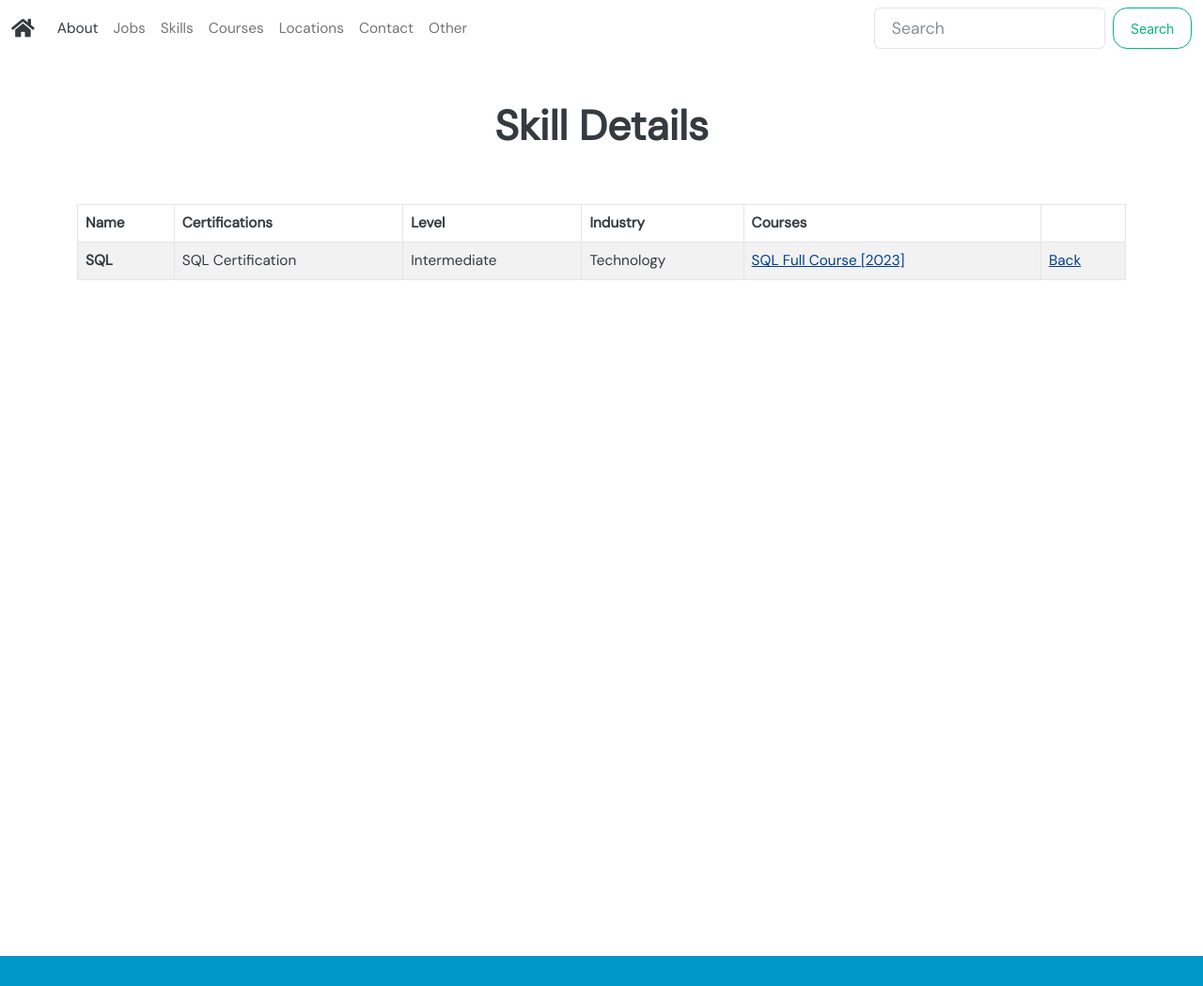
After one commit to wresendiz1/JobsNMore, a Flask app: page /skills/SQL in a window 1280 px wide. The commit adds this page. Shown: the whole page at 94% size. Run offline with Flask 2, Linux system fonts and the light colour scheme; some libraries are stand-ins or nearby versions.

Commit message:
corrected  data models and pages

```diff
--- /dev/null
+++ b/data_dict.py
@@ -0,0 +1,49 @@
+jobs = {
+'JobID1': {'Title':'Senior Software Engineer', 'Company': 'Google', 'Link': 'https://careers.google.com/jobs/results/116958901158453958-senior-software-engineering-manager-ar/?f=true&page=29&utm_campaign=google_jobs_apply&utm_medium=organic&utm_source=google_jobs_apply', 'Date':'2/13/2023',
+           'Skills':['Python', 'Excel'],
+           'Locations': ['San Francisco, CA'],
+           'Image':'https://www.freepnglogos.com/uploads/google-logo-png/google-logo-png-webinar-optimizing-for-success-google-business-webinar-13.png'},
+
+'JobID2': {'Title': 'Data Analyst', 'Company': 'Simplex', 'Link': 'https://jobs.myjobhelper.com/signup?prodid=9874&jobkey=558369-1031810&feedId=3113&pubId=9874&pubFeedId=426&jobType=&pubClickId=374533662&feedOverCap=N&company=Simplex&utm_medium=cpc&utm_source=9874&utm_campaign=xml-426&utm_content=Data%20Analyst&utm_term=Simplex&l=&ccuid=', 'Date':'2/12/2023',
+           'Skills':['Excel', 'SQL'],
+           'Locations': ['Austin, TX'],
+           'Image':'https://media.myjobhelper.com/img/srlogos/s/simplex.com'},
+
+'JobID3': {'Title': 'Front-End Web & Email Developer', 'Company': 'ISACA', 'Link': 'https://www.careerbuilder.com/job/JMD8822079GH94MYSRE?utm_campaign=google_jobs_apply&utm_source=google_jobs_apply&utm_medium=organic', 'Date':'2/13/2023',
+           'Skills':['Web Development', 'SQL'],
+           'Locations': ['Chicago, IL'],
+           'Image':'https://cdn.lensa.com/img/company-logos/9ae809d83d227dfaba16160ef2edbbadbfb48907871b025c3109d00ebd0ab216'}
+}
+
+skills ={
+'Excel': {'Name': 'Excel', 'Certifications':'Microsoft Office Specialist', 'Level':'Easy', 'Industry':'Any',
+          'Courses':['CourseID3']},
+'Python': {'Name': 'Python', 'Certifications':'Python Certification', 'Level':'Easy', 'Industry':'Technology',
+           'Courses':['CourseID1', 'CourseID2']},
+'Web Development': {'Name': 'Web Development', 'Certifications':'Web Development Certification', 'Level':'Hard', 'Industry':'Technology',
+                    'Courses':['CourseID4']},
+'SQL': {'Name': 'SQL', 'Certifications':'SQL Certification', 'Level':'Intermediate', 'Industry':'Technology',
+        'Courses':['CourseID5']},
+}
+
+locations = {
+'Austin':{'City':'Austin', 'State':'TX', 'Unemployment':'6', 'Salary':'$52,500', 'Rent':'$1,100',
+          'Image':'https://assets.simpleviewinc.com/simpleview/image/upload/c_limit,h_1200,q_75,w_1200/v1/clients/austin/austin2_copy_1__211bcd0d-a354-4c0f-8203-107ad7774905.jpg'},
+'San Francisco':{'City':'San Francisco', 'State':'CA', 'Unemployment':'5', 'Salary':'$60,000', 'Rent':'$1,500',
+                'Image':'https://cdn.travelpulse.com/images/d3a9edf4-a957-df11-b491-006073e71405/e864929d-127a-4caf-9a15-7f9cd45160f0/630x355.jpg'},
+'Chicago':{'City':'Chicago', 'State':'IL', 'Unemployment':'7.5', 'Salary':'$61,500', 'Rent':'$1,550',
+           'Image':'https://upload.wikimedia.org/wikipedia/commons/thumb/d/d6/Chicago_Skyline_Oct_2022_2.jpg/800px-Chicago_Skyline_Oct_2022_2.jpg'}
+
+}
+
+courses = {
+"CourseID1":{'Name':'CS50: Introduction to Computer Science', 'Time':'10-20 hours per week', 'Cost':'$149.00', 'Provider':'Harvard', 'Link':'https://pll.harvard.edu/course/cs50-introduction-computer-science?delta=0'},
+"CourseID2":{'Name':'System Design from Scratch', 'Time':'10-20 hours', 'Cost':'Free', 'Provider':'Youtube', 'Link':'https://www.youtube.com/playlist?list=PLfBJlB6T2eOukvc2lrkAbeZBqUS94ji1r'},
+"CourseID3":{'Name':'The Ultimate Excel Tutorial', 'Time':'5 hours', 'Cost':'Free', 'Provider':'Youtube', 'Link':'https://youtu.be/TpOIGij43AA'},
+"CourseID4":{'Name':'The Complete 2021 Web Development Bootcamp', 'Time':'10-20 hours per week', 'Cost':'$149.99', 'Provider':'Udemy', 'Link':'https://www.udemy.com/course/the-complete-web-development-bootcamp/'},
+"CourseID5":{'Name':'SQL Full Course [2023]', 'Time':'10 hours', 'Cost':'Free', 'Provider':'Youtube','Link':'https://www.youtube.com/playlist?list=PL9ooVrP1hQOG6DQnOD6ujdCEchaqADfCU'}
+
+}
+
+if __name__ == '__main__':
+        print(courses[skills['Excel']['Courses'][0]])
--- a/main.py
+++ b/main.py
@@ -1,28 +1,7 @@
 from flask import Flask, render_template, request, redirect, url_for
 from gitlab import get_commits, get_issues
+import data_dict
 
-# Dummy Data for Phase 1
-job = [{'Title': 'Senior Software Engineer', 'Company': 'Google', 'Location': 'San Francisco, CA', 'Link': 'https://careers.google.com/jobs/results/116958901158453958-senior-software-engineering-manager-ar/?f=true&page=29&utm_campaign=google_jobs_apply&utm_medium=organic&utm_source=google_jobs_apply', 'Date':'2/13/2023'},\
-    {'Title': 'Data Analyst', 'Company': 'Simplex', 'Location': 'Austin, TX', 'Link': 'https://jobs.myjobhelper.com/signup?prodid=9874&jobkey=558369-1031810&feedId=3113&pubId=9874&pubFeedId=426&jobType=&pubClickId=374533662&feedOverCap=N&company=Simplex&utm_medium=cpc&utm_source=9874&utm_campaign=xml-426&utm_content=Data%20Analyst&utm_term=Simplex&l=&ccuid=', 'Date':'2/12/2023'},\
-    {'Title': 'SR Software Developer', 'Company': 'Spectrum', 'Location': 'Austin, TX', 'Link': 'https://spectrum.talentify.io/job/sr-software-developer-austin-texas-spectrum-charter-communications-332670br?utm_campaign=google_jobs_apply&utm_source=google_jobs_apply&utm_medium=organic', 'Date':'2/13/2023'}]
-
-skill = [{'Name': 'Excel', 'Certifications':'Microsoft Office Specialist', 'Skill':'Hard', 'Industry':'Any'},\
-    {'Name': 'Public Speaking', 'Certifications':'Expierence', 'Skill':'Soft', 'Industry':'Any'},\
-    {'Name': '3D AutoCad', 'Certifications':'Inventor', 'Skill':'Hard', 'Industry':'Engineering'}]
-
-locations = [{'City':'Austin', 'State':'TX', 'Unemployment':'6', 'Salary':'$52,500', 'Rent':'$1,100'},\
-    {'City':'San Francisco', 'State':'CA', 'Unemployment':'8', 'Salary':'$63,250', 'Rent':'$1,600'},\
-    {'City':'Chicago', 'State':'IL', 'Unemployment':'7.5', 'Salary':'$61,500', 'Rent':'$1,550'}]
-
-course = [{'Name':'CS50: Introduction to Computer Science', 'Time':'10-20 hours per week', 'Cost':'$149.00', 'Provider':'Harvard', 'Link':'https://pll.harvard.edu/course/cs50-introduction-computer-science?delta=0'},\
-    {'Name':'The Complete Digital Marketing Course', 'Time':'6 hours per week', 'Cost':'$149.99', 'Provider':'Udemy', 'Link':'https://www.udemy.com/course/learn-digital-marketing-course/'},\
-    {'Name':'Google Project Management: Professional Certificate', 'Time':'10 hours per week', 'Cost':'$300.00', 'Provider':'Google', 'Link':'https://www.coursera.org/professional-certificates/google-project-management?utm_source=google&utm_medium=institutions&utm_campaign=gwgsite-gDigital-paidha-sem-sk-gen-exa-glp-null&_ga=2.75832981.1032362299.1676326416-957183620.1676326416&_gac=1.122856953.1676326423.CjwKCAiA3KefBhByEiwAi2LDHMn3d5dlkyBfBWUoU4Uco7Tx4O2yb-hR1ZNVxSkvggxK4tupjyDC3hoCFpIQAvD_BwE'}]
-
-# These are the headers of the tables
-job_headers = ['Job Title', 'Company', 'Location', 'Link to Application', 'Job Posting Date']
-skill_headers = ['Skill Name', 'Certifications', 'Skill Type', 'Industries']
-location_headers = ['City', 'State', 'Unemployment Rate', 'Average Salary', 'Average Rent']
-course_headers = ['Course Name', 'Time to Complete', 'Cost', 'Provider', 'Link to Course']
 
 def create_app():
 
@@ -40,19 +19,40 @@ def create_app():
 
 	@app.route('/jobs')
 	def jobs():
-		return render_template('jobs.html', job = job, headers = job_headers)
+		return render_template('jobs.html', jobs = data_dict.jobs)
+
+	@app.route('/jobs/<job_id>')
+	def view_job(job_id):
+		job = data_dict.jobs[job_id]
+		return render_template('job_details.html', job = job)
 
 	@app.route('/skills')
 	def skills():
-		return render_template('skills.html', skill = skill, headers = skill_headers)
+		return render_template('skills.html', skills = data_dict.skills, courses = data_dict.courses)
+
+	@app.route('/skills/<skill_id>')
+	def view_skill(skill_id):
+		skill = data_dict.skills[skill_id]
+		return render_template('skill_details.html', skill = skill, courses = data_dict.courses)
 
 	@app.route('/courses')
 	def courses():
-		return render_template('courses.html', course = course, headers =course_headers)
+		return render_template('courses.html', courses = data_dict.courses)
+
+	@app.route('/courses/<course_id>')
+	def view_course(course_id):
+		course = data_dict.courses[course_id]
+		return render_template('course_details.html', course = course)
 
 	@app.route('/locations')
-	def location():
-		return render_template('locations.html',  locations = locations, headers = location_headers)
+	def locations():
+		return render_template('locations.html',  locations = data_dict.locations)
+
+	@app.route('/locations/<location_id>')
+	def view_location(location_id):
+		location = data_dict.locations[location_id]
+		# image = images.generate_image(location['name'])
+		return render_template('location_details.html', location = location)
 
 	@app.route('/contact', methods=['GET', 'POST'])
 	def contact():
--- a/templates/about.html
+++ b/templates/about.html
@@ -89,7 +89,7 @@
                                 {{commits[1]["cade.taylor01@gmail.com"]}}
                             </span>
                             </li>
-                            <li class = "list-group-item">Issues:</li>
+                            <li class = "list-group-item">Issues:<span class=" ms-2 badge bg-primary rounded-pill"> 0</span></li>
                             <li class = "list-group-item">Unit tests:<span class=" ms-2 badge bg-primary rounded-pill"> 0</span></li>
                         </ul>
                     </div>
@@ -110,7 +110,7 @@
 				                {{commits[1]["jesusamc@utexas.edu"]}}
 			                </span>
 			                </li>
-                            <li class = "list-group-item">Issues:</li>
+                            <li class = "list-group-item">Issues:<span class=" ms-2 badge bg-primary rounded-pill"> 0</span></li>
                             <li class = "list-group-item">Unit tests:<span class=" ms-2 badge bg-primary rounded-pill"> 0</span></li>
 
                         </ul>
--- a/templates/index.html
+++ b/templates/index.html
@@ -34,7 +34,7 @@
                       <a  href="{{url_for('courses')}}" class="nav-link">Courses</a>
                   </li>
                   <li  class="nav-item">
-                      <a href="{{url_for('location')}}" class="nav-link">Locations</a>
+                      <a href="{{url_for('locations')}}" class="nav-link">Locations</a>
                   </li>
                   <li class="nav-item">
                       <a  href="{{url_for('contact')}}" class="nav-link">Contact</a>
--- a/templates/shared/layout.html
+++ b/templates/shared/layout.html
@@ -36,7 +36,7 @@
                             <a  href="{{url_for('courses')}}" class="nav-link">Courses</a>
                         </li>
                         <li  class="nav-item">
-                            <a href="{{url_for('location')}}" class="nav-link">Locations</a>
+                            <a href="{{url_for('locations')}}" class="nav-link">Locations</a>
                         </li>
                         <li class="nav-item">
                             <a  href="{{url_for('contact')}}" class="nav-link">Contact</a>
--- /dev/null
+++ b/templates/skill_details.html
@@ -0,0 +1,39 @@
+{% extends 'shared/layout.html' %}
+{% block content %}
+<title>{%block title%}Skill Details{%endblock%}</title>
+    <h1 class="text-center py-5">Skill Details</h1>
+    <div class="container align-items-center min-vh-100">
+        <table class="table table-bordered table-striped">
+            <thead>
+                <tr>
+                    {% for key in skill %}
+                    <th scope="col">{{key}}</th>
+                    {% endfor %}
+                    <th></th>
+                </tr>
+            </thead>
+            <tbody>
+
+                <tr>
+                    <th scope="row">{{skill['Name']}}</th>
+                    <td>{{skill['Certifications']}}</td>
+                    <td>{{skill['Level']}}</td>
+                    <td>{{skill['Industry']}}</td>
+                    {% if skill['Courses'] | length > 1%}
+                    <td>
+                        {% for course in skill['Courses'] %}
+                          <a href="{{ url_for('view_course', course_id=course) }}">{{ courses[course]['Name'] }}</a>{% if not loop.last %}, {% endif %}
+                        {% endfor %}
+                      </td>
+                    {% else %}
+                    <td><a href="{{url_for('view_course', course_id= skill['Courses'][0])}}">{{courses[skill['Courses'][0]]['Name']}}</a></td>
+                    {% endif %}
+                    <td><a href="{{url_for('skills')}}">Back</a></td>
+
+                </tr>
+
+            </tbody>
+        </table>
+    </div>
+
+{% endblock %}
```
Also changed, not shown: templates/course_details.html (added, +31 -0 lines), templates/courses.html (+10 -8 lines), templates/job_details.html (added, +48 -0 lines), templates/jobs.html (+15 -8 lines), templates/location_details.html (added, +40 -0 lines), templates/locations.html (+10 -8 lines), templates/skills.html (+19 -7 lines), 1 other file.
